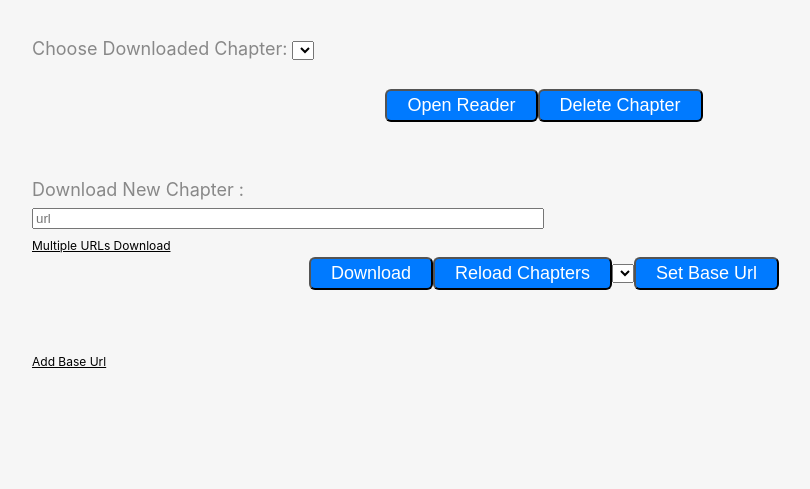
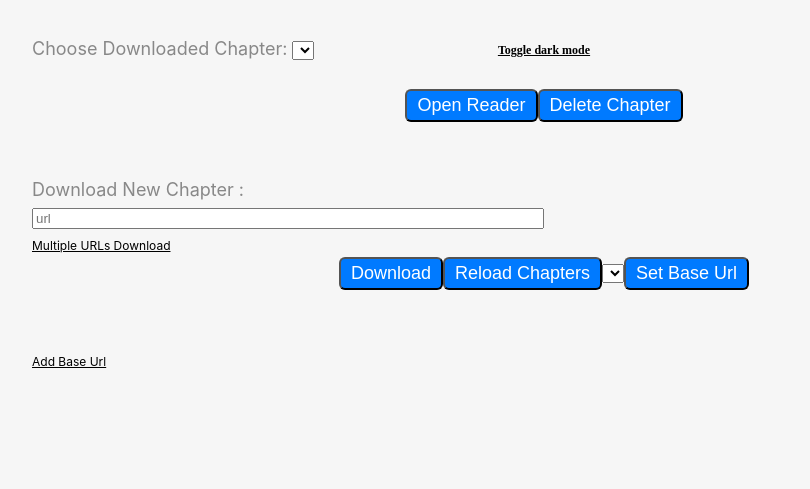
Before and after one commit to Shelly-XD/nice-pferd, a Flask app: template templates/index.html in a window 1280 px wide. Shown: the top 489 px of the page, without its empty margins (96-906 px from the left). Run offline with Flask 2, Linux system fonts and the light colour scheme; the template is opened without the code that fills it, so the values that code supplies are empty; parts of the project's set-up code (start-up, migrations or seed data) failed here and were passed over.

Commit message:
Added dark mode css:`darkmode()` js function to toggle

```diff
--- a/static/js/index.js
+++ b/static/js/index.js
@@ -110,7 +110,21 @@ function updateBar(){
       }
 }
 
-
+function darkmode() {
+  document.body.classList.toggle("dark-mode");
+  for (var i of document.getElementsByTagName("header")) {
+    i.classList.toggle("header-dark-mode")
+  }
+  for (var i of document.getElementsByTagName("button")) {
+    i.classList.toggle("button-dark-mode")
+  }
+  for (var i of document.getElementsByTagName("a")) {
+    i.classList.toggle("a-dark-mode")
+  }
+  document.getElementById("alerts").classList.toggle("alerts-dark-mode");
+  document.getElementById("addManga").classList.toggle("click-dark-mode");
+  document.getElementById("showmore").classList.toggle("click-dark-mode");
+}
 
 function deleteChapter() {
     var e = document.getElementById("selectChapter");
--- a/static/styles/index.css
+++ b/static/styles/index.css
@@ -17,14 +17,8 @@ progress:before {
 }
 #alerts {
     padding-left: 5%;
+    font-size: 0.9rem;
     background-color: #ffec8c;
-    font-size: 0.9rem;
-}
-#showmore {
-    font-size: 0.75rem;
-    color: #000;
-    text-align: right;
-    text-decoration: underline;
 }
 #chapterStart {
     width: 4%
@@ -45,9 +39,9 @@ progress:before {
 #lastUrlSegment {
     width: 20%
 }
-#addManga {
+.click {
     font-size: 0.75rem;
-    color: #000;
     text-align: right;
     text-decoration: underline;
+    color: #000;
 }
--- /dev/null
+++ b/static/styles/index.dark.css
@@ -0,0 +1,6 @@
+.alerts-dark-mode {
+    background-color: #ffec8c;
+}
+.click-dark-mode {
+    color: #bbb;
+}
--- a/static/styles/main.css
+++ b/static/styles/main.css
@@ -5,13 +5,13 @@
 }
 button {
     max-width: 320px;
-    padding: 4px 20px;
-    background-color: #007AFF;
-    color: white;
+    padding: 4px 10px;
     border-radius: 6px;
     text-decoration: none;
     font-size: 18px;
     text-align: center;
+    background-color: #007aff;
+    color: white;
 }
 header {
     position: absolute;
@@ -19,18 +19,15 @@ header {
     left: 15%;
     width: 70% ;
     height: 5%;
-    background-color: #f6f6f6;
     text-align: center;
-    color: #222;
     font-size: 250%;
     font-family: Courrier new;
     font-weight:bold;
+    color: #222;
 }
 section {
     position: absolute;
-    background-color: #f6f6f6 ;
     text-align:justify;
-    color: #888888;
     font-size: 90%;
     left:10%;
     width:80%;
@@ -41,30 +38,25 @@ section {
     left: 85%;
     width: 15%;
     height: 85%;
-    background-color: #f6f6f6;
     text-align: center;
-    color: #888;
     font-size: 90%;
 }
-footer{
-    background-color: #f6f6f6;
+footer {
     text-align: center;
-    color: #888;;
     font-size: 65%;
     flex: 0 0 50px;
     margin-top: auto;
 }
 body {
+    background-color: #f6f6f6;
+    color: #888888;
     display:flex;
     flex-direction:column;
     min-height: 100vh;
     line-height: 1.5;
-    color: #888888;
     font-family: -apple-system,BlinkMacSystemFont,"Segoe UI",Roboto,"Helvetica Neue",Arial,"Noto Sans",sans-serif,"Apple Color Emoji","Segoe UI Emoji","Segoe UI Symbol","Noto Color Emoji";
     font-weight: 2000;
     font-size: 20px;
-	color:dark;
-	background-color : #f6f6f6;
     --blue: #007bff;
     --indigo: #6610f2;
     --purple: #6f42c1;
--- /dev/null
+++ b/static/styles/main.dark.css
@@ -0,0 +1,16 @@
+.button-dark-mode {
+    background-color: #20466e;
+    color: #e7e7e7;
+}
+.header-dark-mode {
+    background-color: #1f1a2b;
+    color: #9c9c9c;
+}
+
+.dark-mode {
+    background-color: #1f1a2b;
+    color: #ddd;
+}
+.a-dark-mode {
+    color:#88f;
+}
--- a/templates/index.html
+++ b/templates/index.html
@@ -6,16 +6,18 @@
         <link rel="icon" type="image/png" href="{{ url_for('static',filename='src/logo.png') }}" />
         <link href="{{ url_for('static',filename='styles/main.css') }}" rel="stylesheet">
         <link href="{{ url_for('static',filename='styles/index.css') }}" rel="stylesheet">
+        <link href="{{ url_for('static',filename='styles/main.dark.css') }}" rel="stylesheet">
+        <link href="{{ url_for('static',filename='styles/index.dark.css') }}" rel="stylesheet">
     </head>
     <body>
-        <header>
+        <header id="header">
             <div id="alerts">
                 {% if data['running_latest'] == False %}
                     A newer version is available <a onclick="changelog()"><u>changelog</u></a>
                 {% endif %}
             </div>
+            <a class="click" onclick="darkmode()">Toggle dark mode</a>
         </header>
-        <p id="console"></p>
         <section>
             <br/>
             Choose Downloaded Chapter:
@@ -40,7 +42,7 @@
                 <input type="text" id="lastUrlSegment" placeholder=" last url segment">
             </div>
             <br/>
-            <a id="showmore" onclick="showMoreShowLess()">Multiple URLs Download</a>
+            <a id="showmore" onclick="showMoreShowLess()" class="click">Multiple URLs Download</a>
             <div class="center" id="buttonsToHide">
                 <button onclick="downloadChapter()" id="downloadButton">Download</button>
                 <a href="/"><button id="reload">Reload Chapters</button></a><br/>
@@ -59,10 +61,8 @@
                 <input type="text" id="mangaNameToAdd" placeholder="Manga name" style="width:45%"><br/>
                 <button onclick="addBaseurl()" id="AddBaseurl">Add</button><br/>
             </div>
-            <a id="addManga" onclick="showHideAddManga()" style="text-decoration:underline;font-size:0.75rem">Add Base Url</a>
+            <a class="click" id="addManga" onclick="showHideAddManga()">Add Base Url</a>
         </section>
-
-
     </body>
     <footer>
         <a href="https://github.com/augustin64/nice-pferd/issues/" target="_blank" rel="noopener noreferrer">report a bug</a>
--- a/templates/scanreader.html
+++ b/templates/scanreader.html
@@ -6,6 +6,7 @@
         <link rel="icon" type="image/png" href="{{ url_for('static',filename='src/logo.png') }}" />
         <link href="{{ url_for('static',filename='styles/main.css') }}" rel="stylesheet">
         <link href="{{ url_for('static',filename='styles/scanreader.css') }}" rel="stylesheet">
+        <link href="{{ url_for('static',filename='styles/main.dark.css') }}" rel="stylesheet">
     </head>
     <body>
         <i>{{ mangaid.split('!')[0] }} chapter {{ mangaid.split('!')[-1] }}</i><br/>
```
Also changed, not shown: static/js/scanreader.js (+13 -1 lines).
